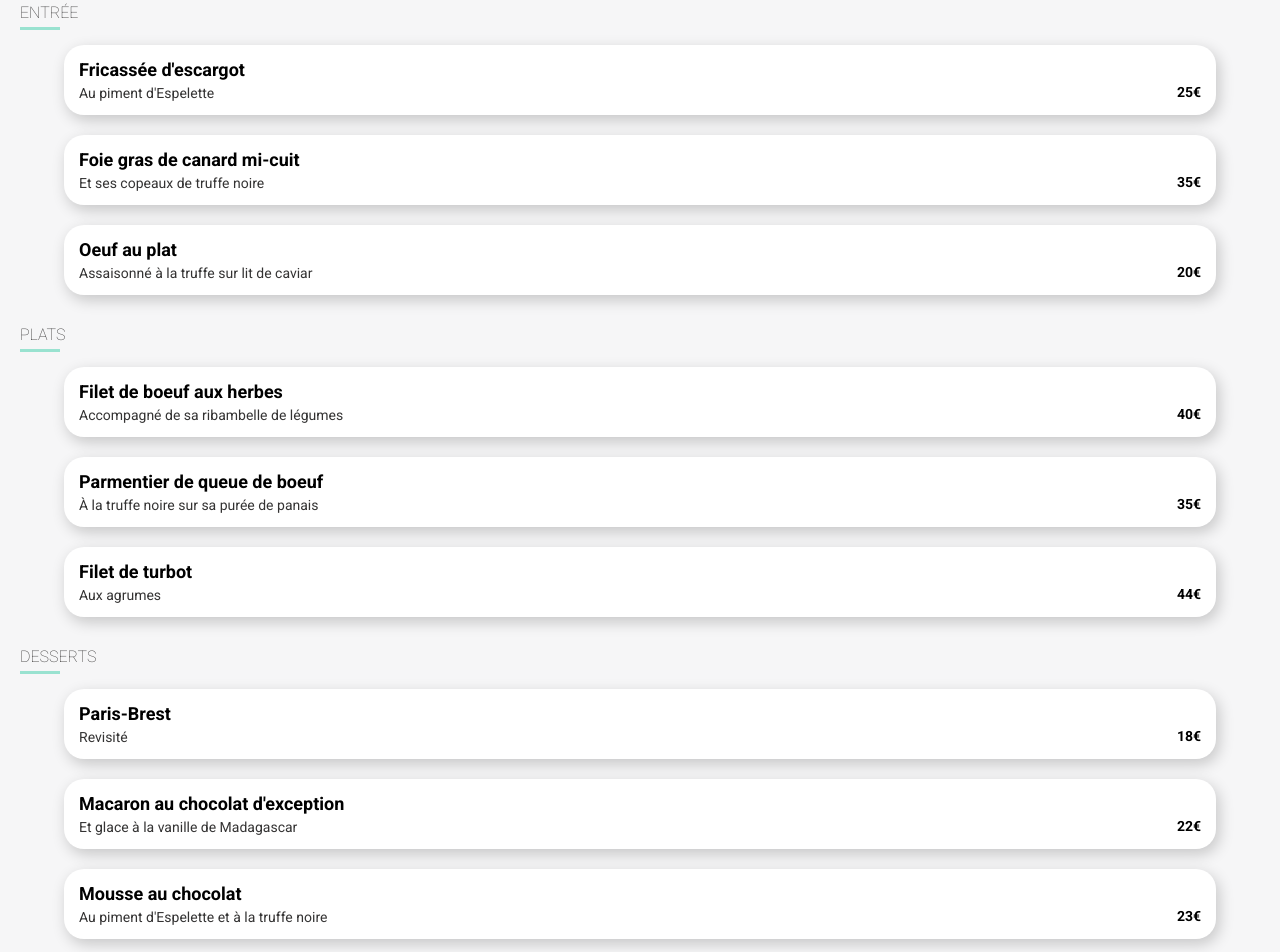
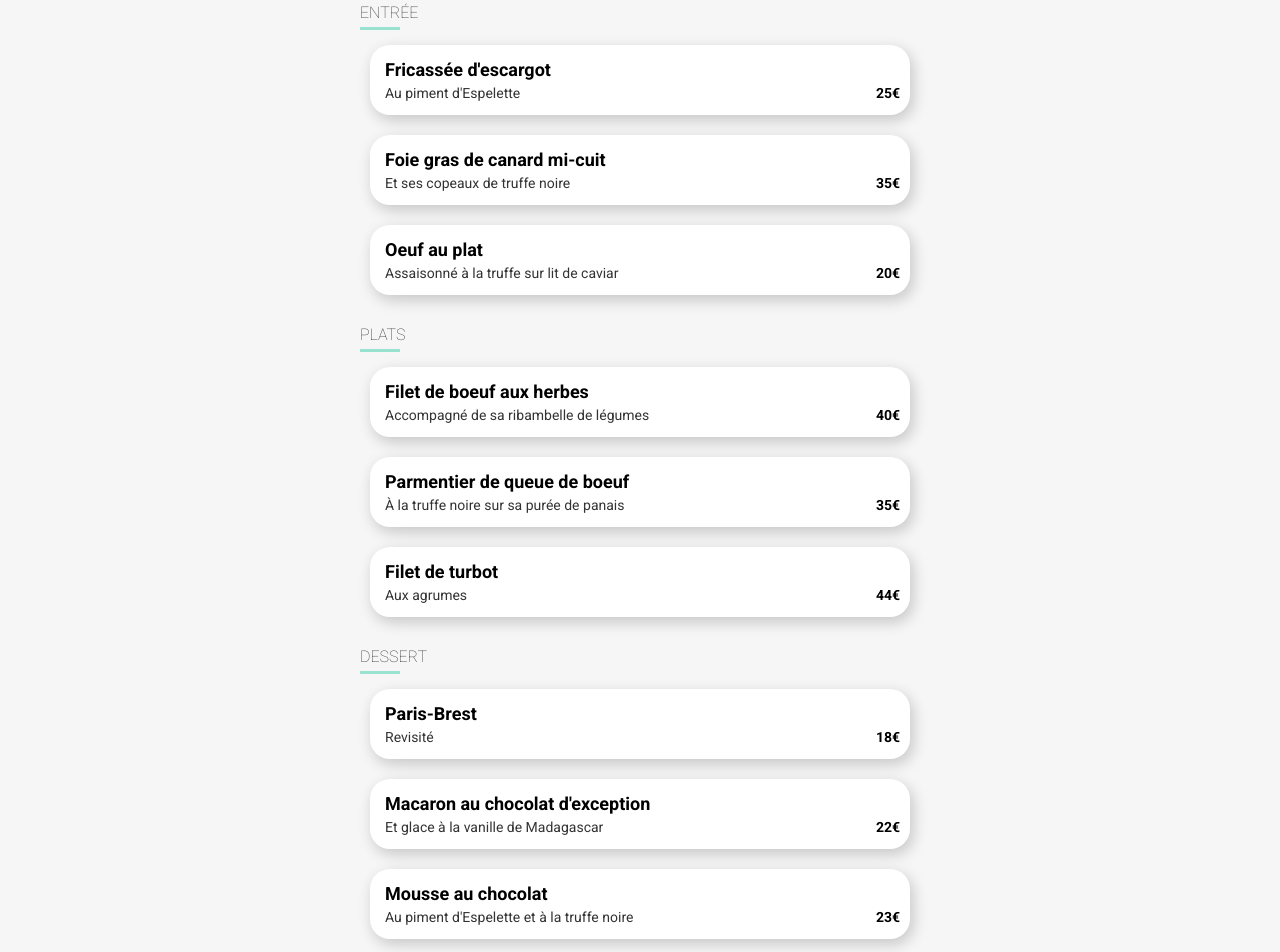
Before and after one commit to Alexandre91300/AlexandreLemas_3_04022021, a website: page html/menu-palette_du_gout.html in a window 1280 px wide. Shown: the part 391-1343 px from the top of the page. Drawn offline with Linux system fonts and the light colour scheme; a web font is replaced by a local one.

Commit message:
Palette du gout | Animations

```diff
--- a/html/menu-palette_du_gout.html
+++ b/html/menu-palette_du_gout.html
@@ -5,7 +5,8 @@
     <meta charset="UTF-8">
     <meta http-equiv="X-UA-Compatible" content="IE=edge">
     <meta name="viewport" content="width=device-width, initial-scale=1.0">
-    <title>Menu - OH MY FOOD</title>
+    <title>Menu - La palette du goût | OH MY FOOD</title>
+    <link rel="icon" href="../images/logo/ohmyfood@2x.svg">
     <link rel="stylesheet" href="../style.css">
     <link rel="stylesheet" href="https://use.fontawesome.com/releases/v5.15.2/css/all.css"
         integrity="sha384-vSIIfh2YWi9wW0r9iZe7RJPrKwp6bG+s9QZMoITbCckVJqGCCRhc+ccxNcdpHuYu" crossorigin="anonymous">
@@ -33,79 +34,121 @@
             <!-- MENUS -->
             <div class="menu__ctn__box">
                 <h2>ENTRÉE</h2>
-                <div>
-                    <div>
-                        <h3>Fricassée d'escargot</h3>
-                        <p>Au piment d'Espelette</p>
+                <div class="ctn">
+                    <div class="ctn__txt">
+                        <h1>Fricassée d'escargot</h1>
+                        <div class="ctn__txt__ctn">
+                            <p>Au piment d'Espelette </p>
+                            <p>25€</p>
+                        </div>
                     </div>
-                    <p class="menu__ctn__box__prix">25€</p>
+                    <div class="ctn__check">
+                        <i class="fas fa-check-circle"></i>
+                    </div>
                 </div>
-                <div>
-                    <div>
-                        <h3>Foie gras de canard mi-cuit</h3>
-                        <p>Et ses copeaux de truffe noire</p>
+                <div class="ctn ctn--2">
+                    <div class="ctn__txt">
+                        <h1>Foie gras de canard mi-cuit</h1>
+                        <div class="ctn__txt__ctn">
+                            <p>Et ses copeaux de truffe noire</p>
+                            <p>35€</p>
+                        </div>
                     </div>
-                    <p class="menu__ctn__box__prix">35€</p>
+                    <div class="ctn__check">
+                        <i class="fas fa-check-circle"></i>
+                    </div>
                 </div>
-                <div>
-                    <div>
-                        <h3>Oeuf au plat</h3>
-                        <p>Assaisonné à la truffe sur lit de caviar</p>
+                <div class="ctn ctn--3">
+                    <div class="ctn__txt">
+                        <h1>Oeuf au plat</h1>
+                        <div class="ctn__txt__ctn">
+                            <p>Assaisonné à la truffe sur lit de caviar</p>
+                            <p>20€</p>
+                        </div>
                     </div>
-                    <p class="menu__ctn__box__prix">20€</p>
+                    <div class="ctn__check">
+                        <i class="fas fa-check-circle"></i>
+                    </div>
                 </div>
             </div>
-
             <div class="menu__ctn__box">
                 <h2>PLATS</h2>
-                <div>
-                    <div>
-                        <h3>Filet de boeuf aux herbes</h3>
-                        <p>Accompagné de sa ribambelle de légumes</p>
+                <div class="ctn">
+                    <div class="ctn__txt">
+                        <h1>Filet de boeuf aux herbes</h1>
+                        <div class="ctn__txt__ctn">
+                            <p>Accompagné de sa ribambelle de légumes</p>
+                            <p>40€</p>
+                        </div>
                     </div>
-                    <p class="menu__ctn__box__prix">40€</p>
+                    <div class="ctn__check">
+                        <i class="fas fa-check-circle"></i>
+                    </div>
                 </div>
-                <div>
-                    <div>
-                        <h3>Parmentier de queue de boeuf</h3>
-                        <p>À la truffe noire sur sa purée de panais</p>
+                <div class="ctn ctn--2">
+                    <div class="ctn__txt">
+                        <h1>Parmentier de queue de boeuf</h1>
+                        <div class="ctn__txt__ctn">
+                            <p>À la truffe noire sur sa purée de panais</p>
+                            <p>35€</p>
+                        </div>
                     </div>
-                    <p class="menu__ctn__box__prix">35€</p>
+                    <div class="ctn__check">
+                        <i class="fas fa-check-circle"></i>
+                    </div>
                 </div>
-                <div>
-                    <div>
-                        <h3>Filet de turbot</h3>
-                        <p>Aux agrumes</p>
+                <div class="ctn ctn--3">
+                    <div class="ctn__txt">
+                        <h1>Filet de turbot</h1>
+                        <div class="ctn__txt__ctn">
+                            <p>Aux agrumes</p>
+                            <p>44€</p>
+                        </div>
                     </div>
-                    <p class="menu__ctn__box__prix">44€</p>
+                    <div class="ctn__check">
+                        <i class="fas fa-check-circle"></i>
+                    </div>
                 </div>
             </div>
-
             <div class="menu__ctn__box">
-                <h2>DESSERTS</h2>
-                <div>
-                    <div>
-                        <h3>Paris-Brest</h3>
-                        <p>Revisité</p>
+                <h2>DESSERT</h2>
+                <div class="ctn">
+                    <div class="ctn__txt">
+                        <h1>Paris-Brest</h1>
+                        <div class="ctn__txt__ctn">
+                            <p>Revisité</p>
+                            <p>18€</p>
+                        </div>
                     </div>
-                    <p class="menu__ctn__box__prix">18€</p>
+                    <div class="ctn__check">
+                        <i class="fas fa-check-circle"></i>
+                    </div>
                 </div>
-                <div>
-                    <div>
-                        <h3>Macaron au chocolat d'exception</h3>
-                        <p>Et glace à la vanille de Madagascar</p>
+                <div class="ctn ctn--2">
+                    <div class="ctn__txt">
+                        <h1>Macaron au chocolat d'exception</h1>
+                        <div class="ctn__txt__ctn">
+                            <p>Et glace à la vanille de Madagascar</p>
+                            <p>22€</p>
+                        </div>
                     </div>
-                    <p class="menu__ctn__box__prix">22€</p>
+                    <div class="ctn__check">
+                        <i class="fas fa-check-circle"></i>
+                    </div>
                 </div>
-                <div>
-                    <div>
-                        <h3>Mousse au chocolat</h3>
-                        <p>Au piment d'Espelette et à la truffe noire</p>
+                <div class="ctn ctn--3">
+                    <div class="ctn__txt">
+                        <h1>Mousse au chocolat</h1>
+                        <div class="ctn__txt__ctn">
+                            <p>Au piment d'Espelette et à la truffe noire</p>
+                            <p>23€</p>
+                        </div>
                     </div>
-                    <p class="menu__ctn__box__prix">23€</p>
+                    <div class="ctn__check">
+                        <i class="fas fa-check-circle"></i>
+                    </div>
                 </div>
             </div>
-
             <button class="menu__ctn__btn">Commander</button>
         </div>
     </section>
--- /dev/null
+++ b/sass/Composants/_header.scss
@@ -0,0 +1,17 @@
+.header {
+    @include flex;
+    height: 80px;
+    box-shadow: 3px 5px 15px rgba($color: #000000, $alpha: 0.2);
+
+    &__arrow {
+        position: absolute;
+        top: 30px;
+        left: 20px;
+        color: black;
+    }
+
+    &__logo {
+        width: 200px;
+    }
+
+}
--- a/sass/Pages/menu-palette_du_gout.scss
+++ b/sass/Pages/menu-palette_du_gout.scss
@@ -1,10 +1,3 @@
-.header__arrow {
-    position: absolute;
-    top: 30px;
-    left: 20px;
-    color: black;
-}
-
 .menu {
     width: 100%;
     height: 1388px;
@@ -46,20 +39,20 @@
 
 
         &>button:focus+.menu__ctn__icon--plein {
-            transform: scaleY(1);
+            transform: scale(1);
             z-index: 10;
         }
 
         &>button:focus {
             opacity: 0;
-            transform: scaleY(0);
+            transform: scale(0);
         }
 
         &>button {
             border: none;
             background-color: $color-bg;
             opacity: 1;
-            transform: scaleY(1);
+            transform: scale(1);
             cursor: pointer;
         }
 
@@ -67,8 +60,7 @@
             width: 23px;
             height: 21px;
             position: absolute;
-            transform: scaleY(0);
-            transform-origin: bottom
+            transform: scale(0);
         }
     }
 
@@ -78,6 +70,8 @@
         @include flex(center, space-between);
         flex-direction: column;
         width: 100%;
+        max-width: 600px;
+
 
         &>h2 {
             width: 100%;
@@ -97,8 +91,23 @@
             }
         }
 
-        // PLAT CONTAINER
-        &>div {
+
+    }
+
+    &__ctn__btn {
+        @include button(150px, 50px);
+        margin: 30px 0 40px 0;
+    }
+}
+
+// MENU
+
+.ctn {
+    overflow: hidden;
+    cursor: pointer;
+    animation-name: on-load;
+    animation-duration: 1.5s;
+    animation-fill-mode: forwards;
     background-color: #fff;
     width: 90%;
     height: 70px;
@@ -107,43 +116,94 @@
     padding-left: 15px;
     @include flex(center, space-between);
     box-shadow: 3px 5px 15px rgba($color: #000000, $alpha: 0.2);
+    opacity: 0;
 
+    &__txt {
+        flex-grow: 1;
 
-            &>div {
-                width: 80%;
-            }
-
-            &>div>h3 {
+        &>h1 {
             margin-bottom: 5px;
             font-size: 18px;
         }
 
-            &>div>p {
+        &__ctn {
+            display: flex;
+            align-items: center;
+            justify-content: space-between;
+            padding-right: 10px;
+
+            &>p:nth-child(2) {
+                font-weight: bold;
+                font-size: 14px;
+                margin-left: 10px;
+            }
+
+            & p:first-child {
+                flex-grow: 1;
                 font-size: 14px;
                 color: $color-dark;
                 text-overflow: ellipsis;
-                width: auto;
+                width: 100px;
                 white-space: nowrap;
                 overflow: hidden;
+            }
+        }
+    }
 
+    &__check {
+        width: 0;
+        background-color: $color-tertiaire;
+        height: 70px;
+        display: flex;
+        align-items: center;
+        justify-content: center;
+        color: #fff;
+        transition: 400ms;
+        transform-origin: right;
+        overflow: hidden;
+        border-radius: 0 20px 20px 0;
+    }
+
+    &:hover .ctn__check {
+        width: 70px;
+        transition: 400ms;
+    }
+
+    &:hover .ctn__check>i {
+        animation-name: rotate;
+        animation-duration: 400ms;
+    }
+
+    @keyframes rotate {
+        from {
+            transform: rotate(0deg);
+        }
+
+        to {
+            transform: rotate(360deg);
+        }
+    }
+
+    @keyframes on-load {
+        from {
+            opacity: 0;
+            transform: translateY(20px);
+        }
+
+        to {
+            opacity: 1;
+            transform: translateY(0);
+
+        }
+    }
+
+    &--2 {
+        animation-delay: 100ms;
+    }
+
+    &--3 {
+        animation-delay: 200ms;
     }
 
 
 }
-
-        &__prix {
-            margin-right: 15px;
-            height: 100%;
-            @include flex(flex-end, center);
-            padding-bottom: 15px;
-            font-weight: bold;
-            font-size: 14px;
-        }
-
-    }
-
-    &__ctn__btn {
-        @include button(150px, 50px);
-        margin: 30px 0 40px 0;
-    }
-}
--- a/sass/main.scss
+++ b/sass/main.scss
@@ -2,9 +2,12 @@
 @import "./Utils/mixins";
 
 @import "./Base/reset";
+@import "./Layout/loader";
 
 @import "./Composants/button";
-@import "./Layout/loader";
+@import "./Composants/header";
+@import "./Composants/footer";
+
 
 @import "./Pages/accueil.scss";
 @import "./Pages/menu-palette_du_gout.scss";
```
Also changed, not shown: index.html (+1 -1 lines), sass/Composants/_footer.scss (added, +27 -0 lines), sass/Pages/accueil.scss (+4 -43 lines), style.css, 1 other file. Lines whose indentation alone changed are shown as unchanged.
